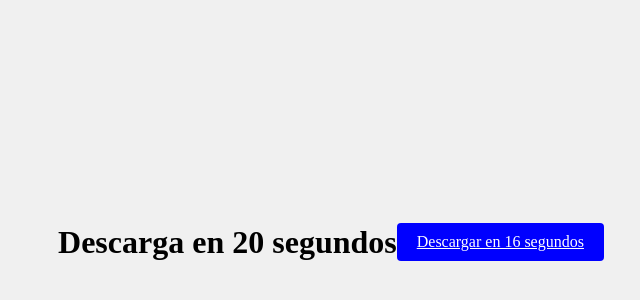
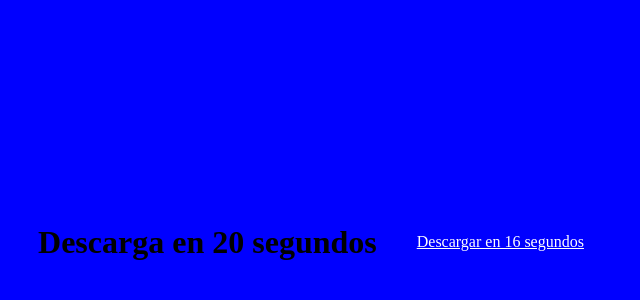
Before and after one commit to Anggelito11/onixxzzxp, a plain HTML site: page index.html in a window 1280 px wide. Shown: the part 158-458 px from the top of the page, without its empty margins (309-949 px from the left). Drawn offline with Linux system fonts and the light colour scheme.

Commit message:
Update index.html

```diff
--- a/index.html
+++ b/index.html
@@ -1,7 +1,7 @@
 <!DOCTYPE html>
 <html>
 <head>
-    <title>Contador de Descarga</title>
+    <title>Descarga aqui</title>
     <style>
         body {
             display: flex;
@@ -9,7 +9,7 @@
             align-items: center;
             height: 100vh;
             margin: 0;
-            background-color: #f0f0f0;
+            background-color: blue; /* Fondo azul */
         }
 
         h1 {
@@ -18,7 +18,7 @@
         }
 
         #descargar {
-            padding: 10px 20px;
+            padding: 20px 40px; /* Agrandar el botón */
             background-color: blue;
             color: white;
             border: none;
```
